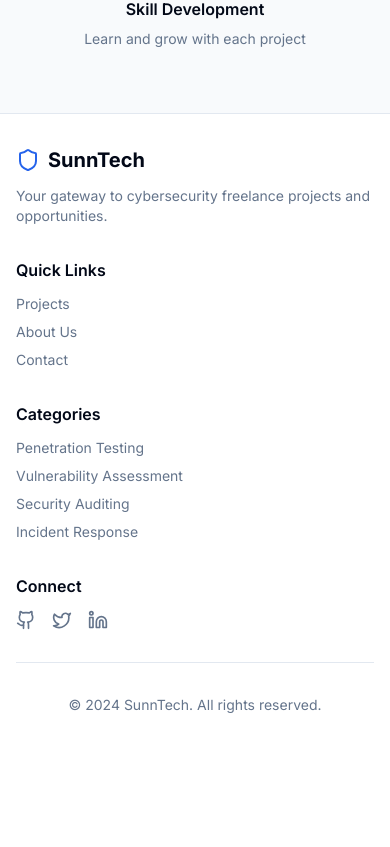
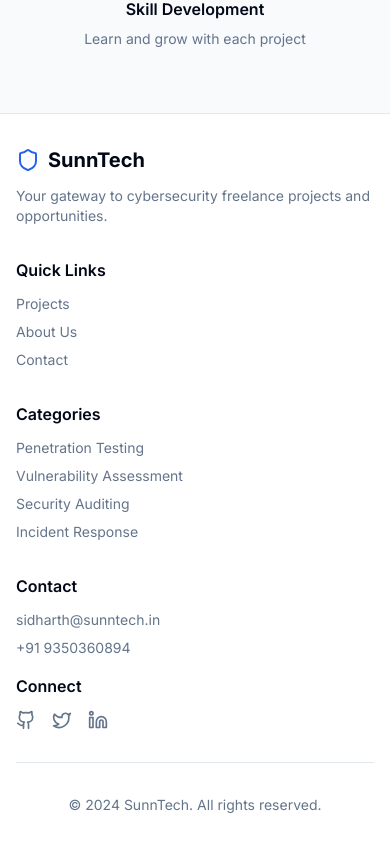
Before and after one commit to Sabhji/sunntech-platform, a Next.js app: page / in a window 390 px wide. Shown: the part 3398-4245 px from the top of the page. Before the commit the page ends 4145 px from the top, so only its background shows below. Built offline with nearby package versions, Linux system fonts and the light colour scheme.

Commit message:
Update contact information with phone and email

```diff
--- a/src/app/contact/page.tsx
+++ b/src/app/contact/page.tsx
@@ -118,14 +118,14 @@ export default function ContactPage() {
                       <Mail className="h-5 w-5 text-primary" />
                       <div>
                         <p className="text-sm text-muted-foreground">Email</p>
-                        <p className="font-medium">contact@sunntech.in</p>
+                        <p className="font-medium">sidharth@sunntech.in</p>
                       </div>
                     </div>
                     <div className="flex items-center gap-3">
                       <Phone className="h-5 w-5 text-primary" />
                       <div>
                         <p className="text-sm text-muted-foreground">Phone</p>
-                        <p className="font-medium">+91 XXXXX XXXXX</p>
+                        <p className="font-medium">+91 9350360894</p>
                       </div>
                     </div>
                     <div className="flex items-center gap-3">
--- a/src/components/Footer.tsx
+++ b/src/components/Footer.tsx
@@ -36,7 +36,12 @@ export default function Footer() {
           </div>
 
           <div>
-            <h3 className="font-semibold mb-3">Connect</h3>
+            <h3 className="font-semibold mb-3">Contact</h3>
+            <ul className="space-y-2 text-sm">
+              <li className="text-muted-foreground">sidharth@sunntech.in</li>
+              <li className="text-muted-foreground">+91 9350360894</li>
+            </ul>
+            <h3 className="font-semibold mb-3 mt-4">Connect</h3>
             <div className="flex space-x-4">
               <a href="#" className="text-muted-foreground hover:text-primary">
                 <Github className="h-5 w-5" />
```
